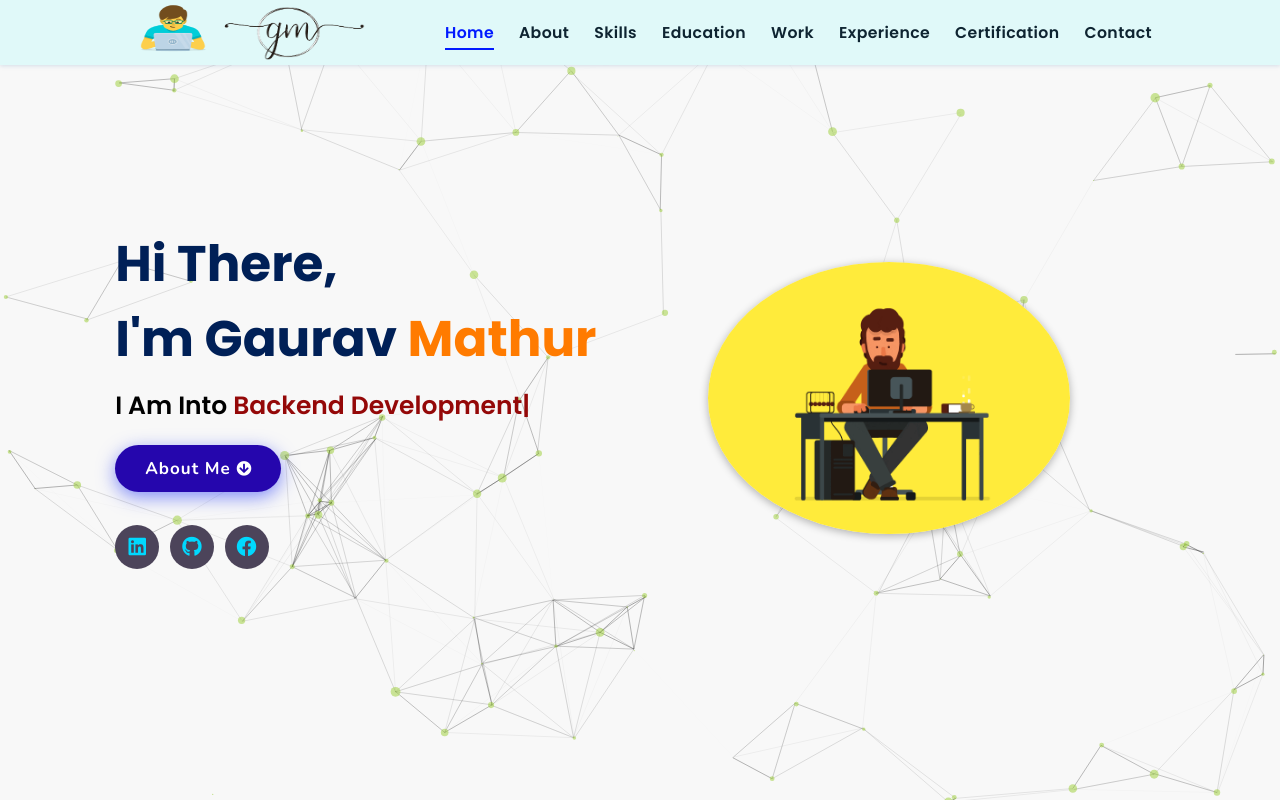
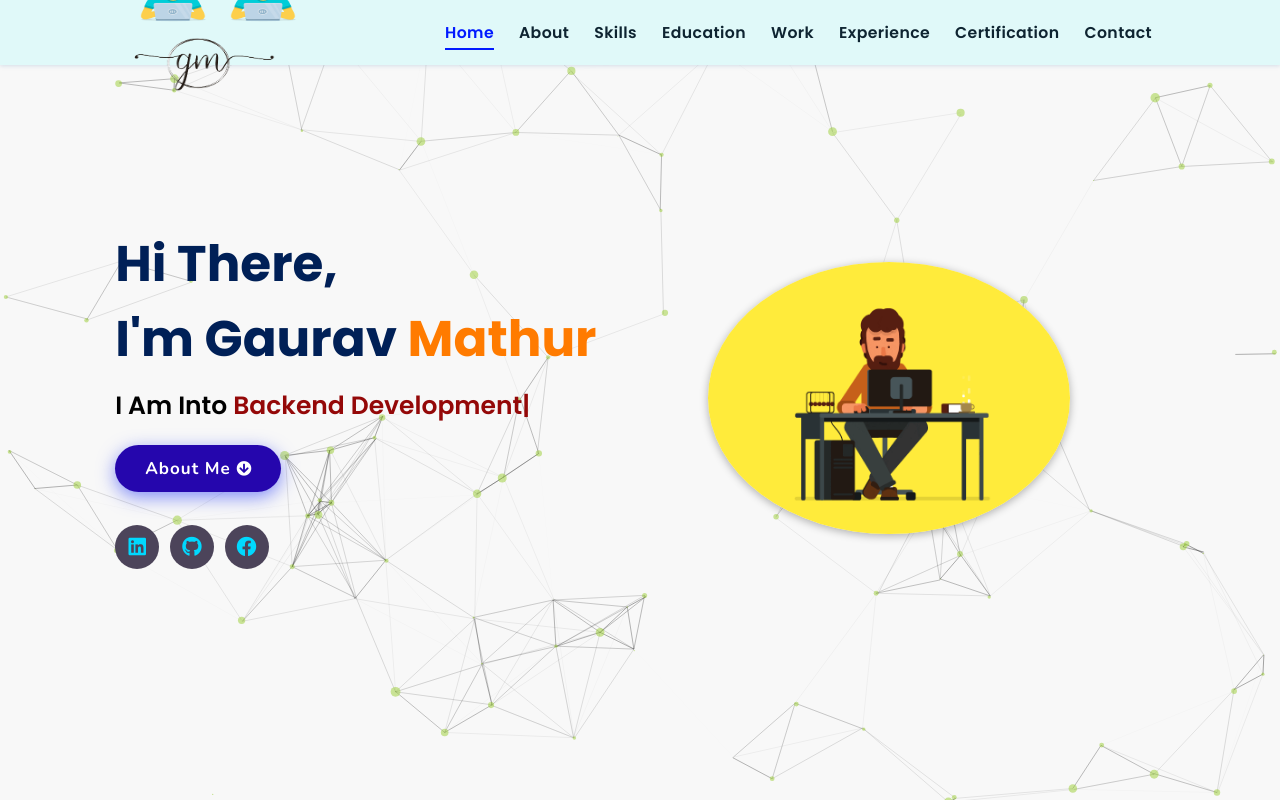
Before and after one commit to mathurgaurav003/GmPortfolio.github.io, a plain HTML site: page index.html in a window 1280 px wide. Shown: the top 802 px of the page. Drawn offline with nearby package versions, Linux system fonts and the light colour scheme.

Commit message:
Update index.html

```diff
--- a/index.html
+++ b/index.html
@@ -23,7 +23,7 @@
 
 <!-- navbar starts -->
 <header>
-        <a href="#" class="logo"><img src=".\assets\images\facicon1.png" alt="logo"  width="90" height="63" ><img src=".\assets\images\gm.PNG" alt="logo"  width="149" height="53" ></a>
+        <a href="#" class="logo"><img src=".\assets\images\facicon1.png" alt="logo"  width="90" height="63" ><img src=".\assets\images\facicon1.png" alt="logo"  width="90" height="63" ><img src=".\assets\images\gm.PNG" alt="logo"  width="149" height="53" ></a>
 
 
         <div id="menu" class="fas fa-bars"></div>
```
